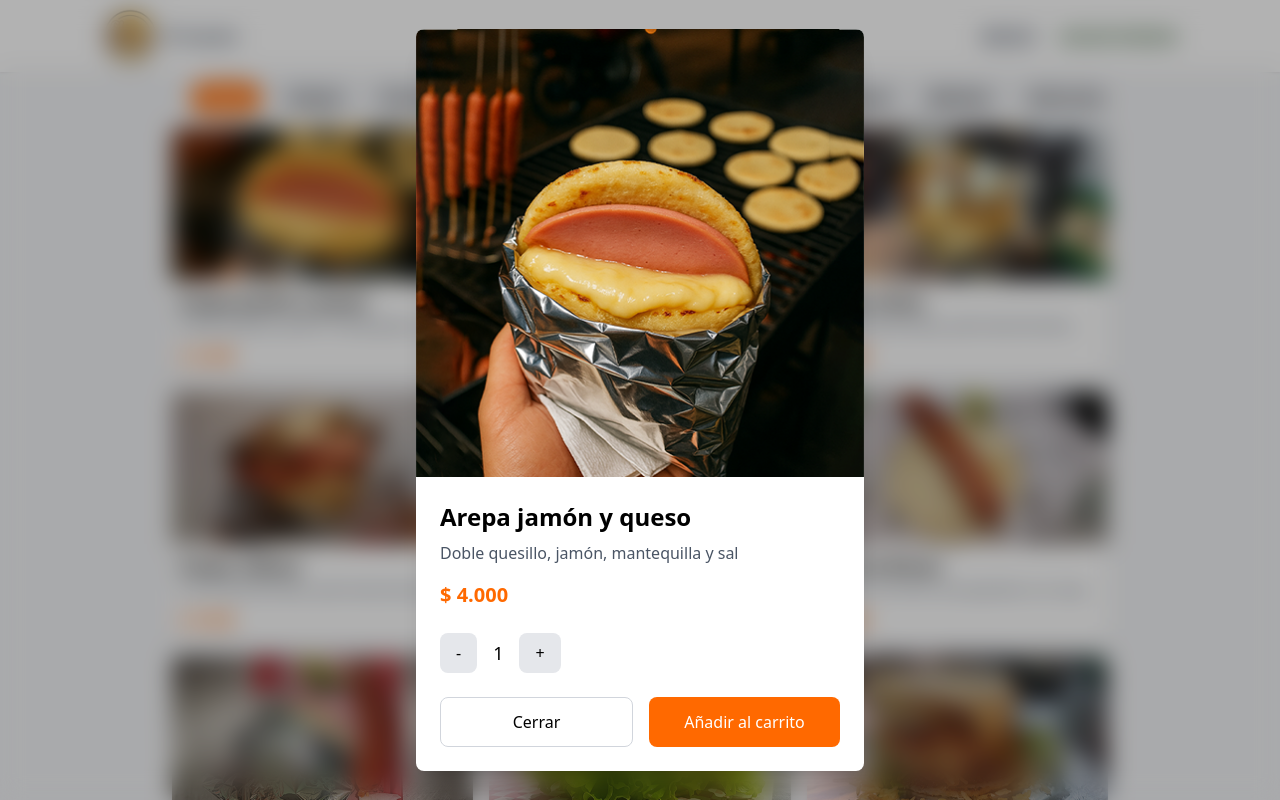
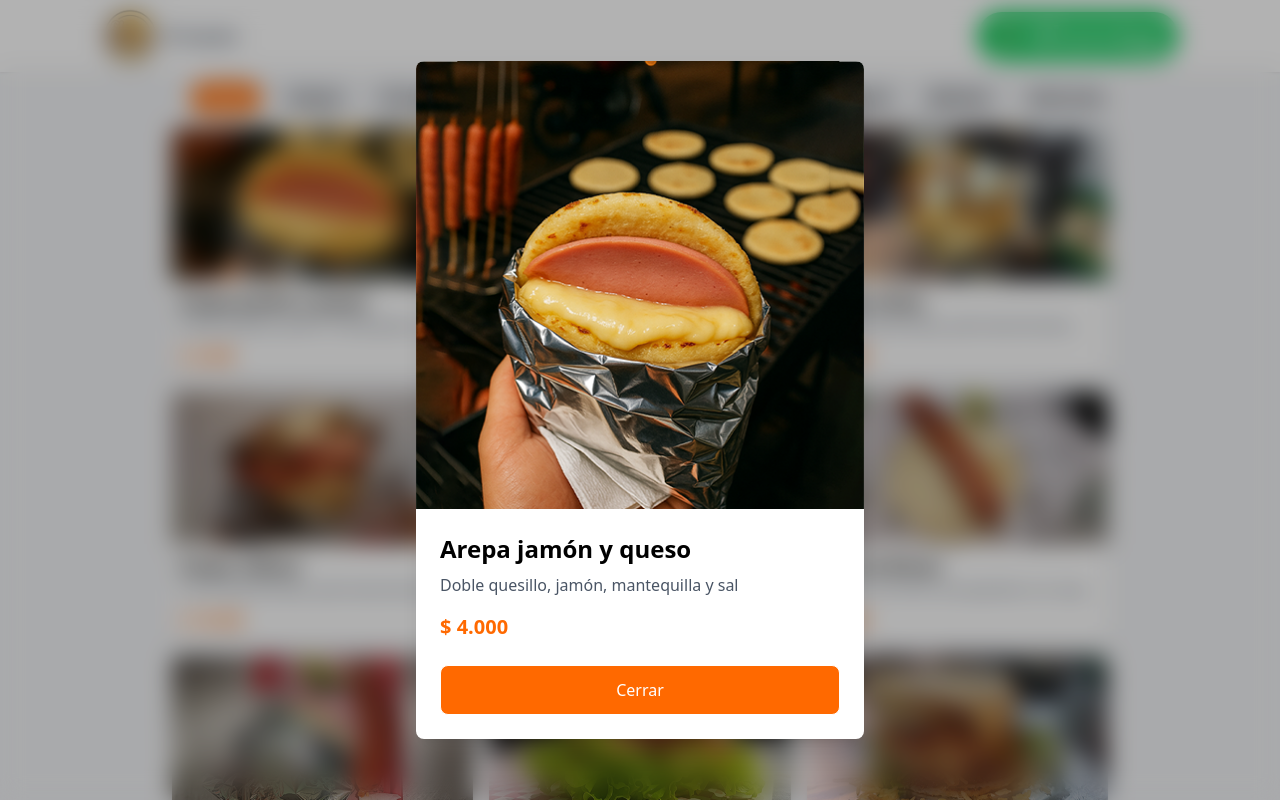
Before and after one commit to yimmi4000dev/menu-el_sazon, a Next.js app: page / in a window 1280 px wide. Both pictures are taken after a click on the element 322 px from the left and 252 px from the top of the page. Shown: the top 800 px of the page. Built offline with nearby package versions, Linux system fonts and the light colour scheme.

Commit message:
v0.0.20: Eliminacion del carrito

```diff
--- a/src/app/cart/page.tsx
+++ /dev/null
@@ -1,60 +0,0 @@
-"use client"; // Necesario para interactividad
-import { useEffect, useState } from "react";
-
-export default function CartPage() {
-  const [cart, setCart] = useState<any[]>([]);
-
-  useEffect(() => {
-    // Cargar carrito desde localStorage
-    const savedCart = JSON.parse(localStorage.getItem("cart") || "[]");
-    setCart(savedCart);
-  }, []);
-
-  const removeItem = (index: number) => {
-    // Tipo explícito para index
-    const newCart = [...cart];
-    newCart.splice(index, 1);
-    setCart(newCart);
-    localStorage.setItem("cart", JSON.stringify(newCart));
-  };
-
-  return (
-    <div className="container mx-auto p-4 mt-16">
-      <h1 className="text-2xl font-bold mb-6">Domicilios: </h1>
-      <a
-        href="https://wa.me/573203208915?text=Hola,%20estoy%20interesado%20en%20hacer%20un%20pedido.%20%5BDesde%20la%20Web%5D"
-        target="_blank"
-        rel="noopener noreferrer"
-        className="bg-green-500 hover:bg-green-600 text-white font-bold text-[1.7rem] w-[200px] py-2 px-4 rounded-full shadow flex items-center gap-2 transition-all"
-      >
-        <img src="/images/whatsapp.png" alt="WhatsApp" className="w-5 h-5" />
-        WhatsApp
-      </a>
-
-      <h1 className="text-2xl font-bold mt-6 mb-6">Tu Carrito</h1>
-      {cart.length === 0 ? (
-        <p>El carrito está vacío</p>
-      ) : (
-        <div className="space-y-4">
-          {cart.map((item, index) => (
-            <div
-              key={index}
-              className="flex justify-between items-center border-b pb-2"
-            >
-              <div>
-                <h3 className="font-medium">{item.name}</h3>
-                <p>${item.price}</p>
-              </div>
-              <button
-                onClick={() => removeItem(index)}
-                className="text-red-500"
-              >
-                Eliminar
-              </button>
-            </div>
-          ))}
-        </div>
-      )}
-    </div>
-  );
-}
--- a/src/app/components/Header.tsx
+++ b/src/app/components/Header.tsx
@@ -22,31 +22,19 @@ export default function Header({ activePage }: HeaderProps) {
           </Link>
 
           <ul className="flex space-x-6">
-            <li>
-              <Link
-                href="/"
-                className={`text-base font-bold ${
-                  activePage === "home"
-                    ? "font-bold text-blue-600"
-                    : "text-gray-600 hover:text-blue-500 underline"
-                }`}
-              >
-                INICIO
-              </Link>
-            </li>
-            <li>
-              <Link
-                href="/cart" // Cambiado a /cart
-                className={`text-base font-bold ${
-                  activePage === "cart"
-                    ? "font-bold text-blue-600"
-                    // : "text-gray-600 hover:text-blue-500 underline"
-                    : "text-[#4e724c] hover:text-[#58ad52] underline"
-                }`}
-              >
-                HACER PEDIDO
-              </Link>
-            </li>
+            <a
+              href="https://wa.me/573203208915?text=Hola,%20estoy%20interesado%20en%20hacer%20un%20pedido.%20%5BDesde%20la%20Web%5D"
+              target="_blank"
+              rel="noopener noreferrer"
+              className="bg-green-500 hover:bg-green-600 text-white font-bold text-[1.7rem] w-[200px] py-1 px-5 rounded-full shadow flex items-center gap-2 transition-all"
+            >
+              <img
+                src="/images/whatsapp.png"
+                alt="WhatsApp"
+                className="w-5 h-5"
+              />
+              WhatsApp
+            </a>
           </ul>
         </div>
       </nav>
--- a/src/app/data/products.ts
+++ b/src/app/data/products.ts
@@ -1,5 +1,5 @@
 import { Product } from "./types";
-import { formatPrice } from "@/app/data/utils";
+
 
 export const products: Product[] = [
   {
@@ -22,7 +22,7 @@ export const products: Product[] = [
     id: 3,
     name: "Arepa mixta",
     description: "Carne desmechada, pollo desmechado, huevos de codorniz, mantequilla y sal",
-    price: 8000,
+    price: 9000,
     category: "arepas",
     image: "/images/arepa_mixta.png",
   },
@@ -31,7 +31,7 @@ export const products: Product[] = [
     name: "Arepa rellena",
     description:
       "Carne desmechada, pollo desmechado, jamón, queso, chorizo Brisas picado, huevo de codorniz, mantequilla y sal",
-    price: 9000,
+    price: 10000,
     category: "arepas",
     image: "/images/arepa_rellena.png",
   },
--- a/src/app/page.tsx
+++ b/src/app/page.tsx
@@ -164,37 +164,15 @@ export default function MenuPage() {
                 {formatPrice(selectedProduct.price)}
               </p>
 
-              <div className="flex items-center gap-4 mt-6">
-                <button
-                  onClick={() => setQuantity(Math.max(1, quantity - 1))}
-                  className="px-4 py-2 bg-gray-200 rounded-lg hover:bg-gray-300 transition"
-                >
-                  -
-                </button>
-                <span className="text-lg font-medium">{quantity}</span>
-                <button
-                  onClick={() => setQuantity(quantity + 1)}
-                  className="px-4 py-2 bg-gray-200 rounded-lg hover:bg-gray-300 transition"
-                >
-                  +
-                </button>
-              </div>
-
               <div className="flex gap-4 mt-6">
                 <button
                   onClick={() => {
                     setSelectedProduct(null);
                     setQuantity(1);
                   }}
-                  className="flex-1 py-3 border border-gray-300 rounded-lg hover:bg-gray-100 transition"
+                  className="flex-1 py-3 border bg-orange-500 text-white rounded-lg hover:bg-orange-600 transition"
                 >
                   Cerrar
-                </button>
-                <button
-                  onClick={() => addToCart(selectedProduct)}
-                  className="flex-1 py-3 bg-orange-500 text-white rounded-lg hover:bg-orange-600 transition"
-                >
-                  Añadir al carrito
                 </button>
               </div>
             </div>
```
